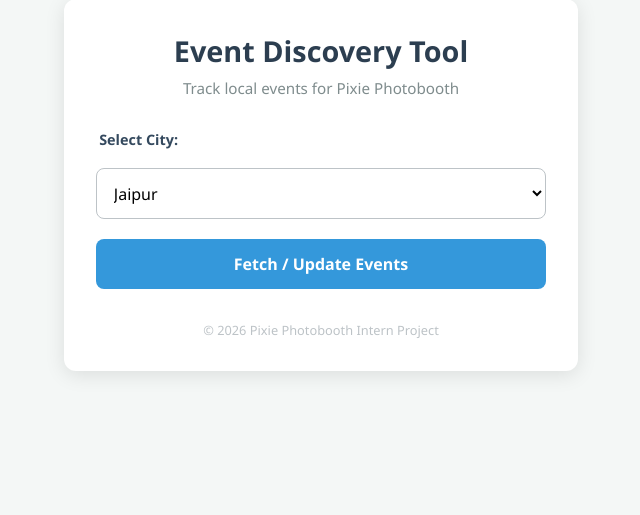
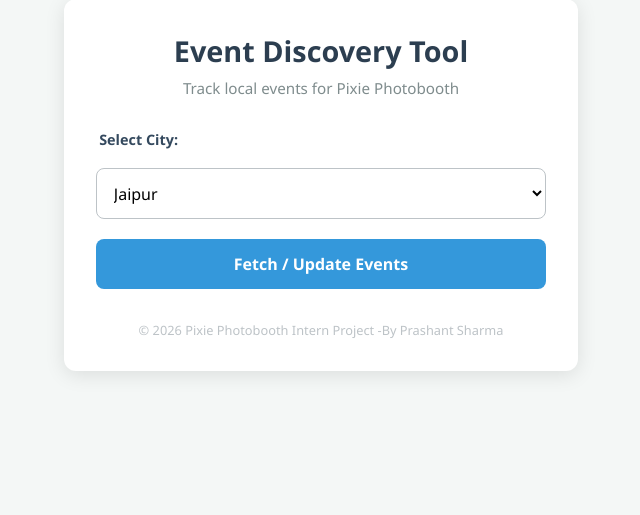
Before and after one commit to prashant-prog/BookMyShow-Event-Tracker, a Flask app: page / in a window 1280 px wide. Shown: the part 215-730 px from the top of the page, without its empty margins (319-959 px from the left). Run offline with Flask 3, Linux system fonts and the light colour scheme.

Commit message:
Added Copyright Info

```diff
--- a/app.py
+++ b/app.py
@@ -1,3 +1,4 @@
+#This Project is Created by Prashant Sharma
 from flask import Flask, render_template, jsonify, request
 import subprocess
 import os
--- a/event_scraper.py
+++ b/event_scraper.py
@@ -1,3 +1,5 @@
+#This Project is Created by Prashant Sharma
+
 import requests
 from bs4 import BeautifulSoup
 import pandas as pd
--- a/static/script.js
+++ b/static/script.js
@@ -1,3 +1,4 @@
+//This Project is Created By Prashant Sharma
 document.addEventListener('DOMContentLoaded', () => {
     const fetchBtn = document.getElementById('fetch-btn');
     const citySelect = document.getElementById('city-select');
--- a/templates/index.html
+++ b/templates/index.html
@@ -39,7 +39,7 @@
         </main>
 
         <footer>
-            <p>&copy; 2026 Pixie Photobooth Intern Project</p>
+            <p>&copy; 2026 Pixie Photobooth Intern Project -By Prashant Sharma</p>
         </footer>
     </div>
 
```
Also changed, not shown: README.md.
